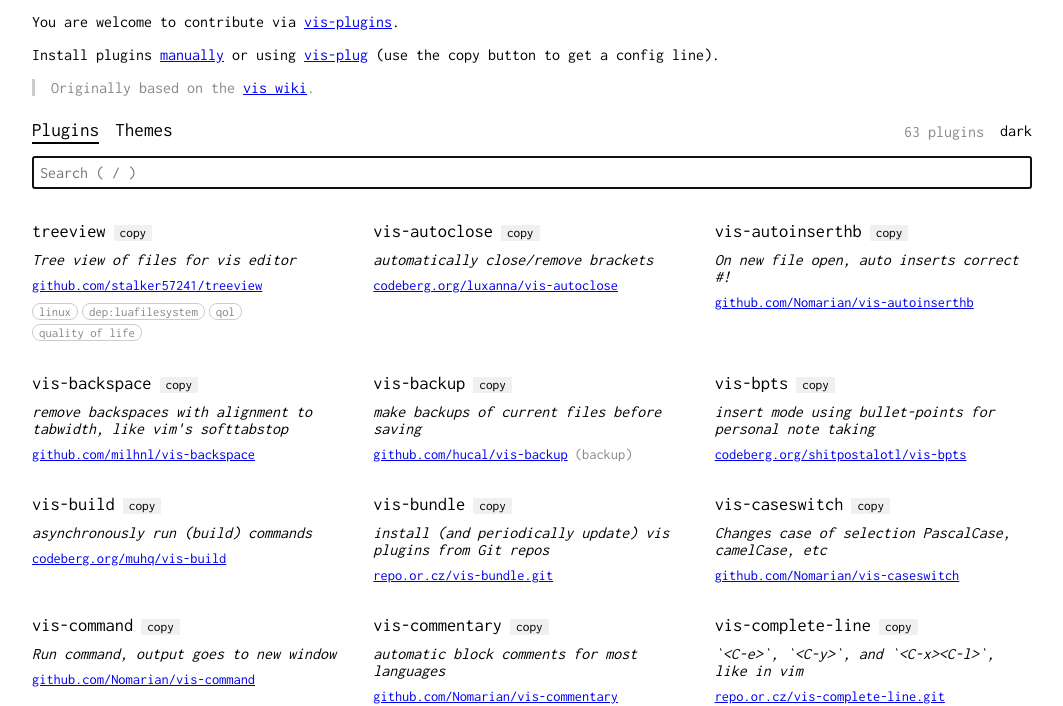
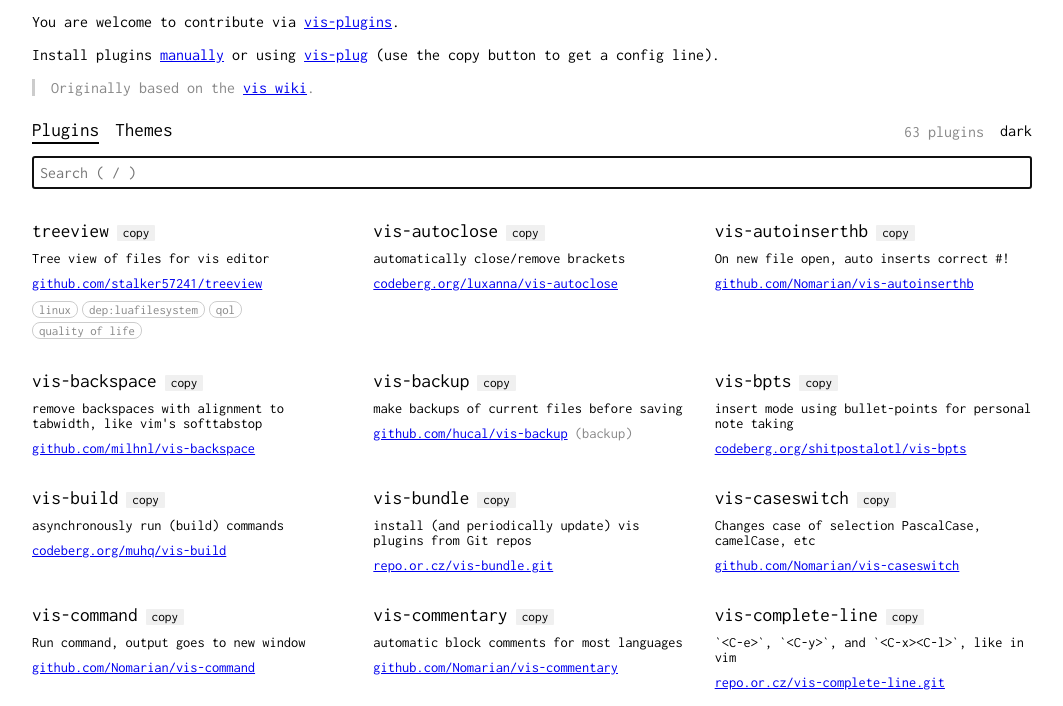
Before and after one commit to erf/vis-plugins, a plain HTML site: page index.html in a window 1280 px wide. Shown: the part 112-818 px from the top of the page, without its empty margins (108-1171 px from the left). Drawn offline with Linux system fonts and the light colour scheme.

Commit message:
make desc text style normal and smaller

```diff
--- a/style.css
+++ b/style.css
@@ -117,11 +117,11 @@ nav button[aria-pressed="true"] {
 }
 
 .name {
-	font-size: 1.15em;
+	font-size: 1.2em;
 }
 
 .description {
-	font-style: italic;
+	font-size: 0.9em;
 }
 
 .meta {
```
